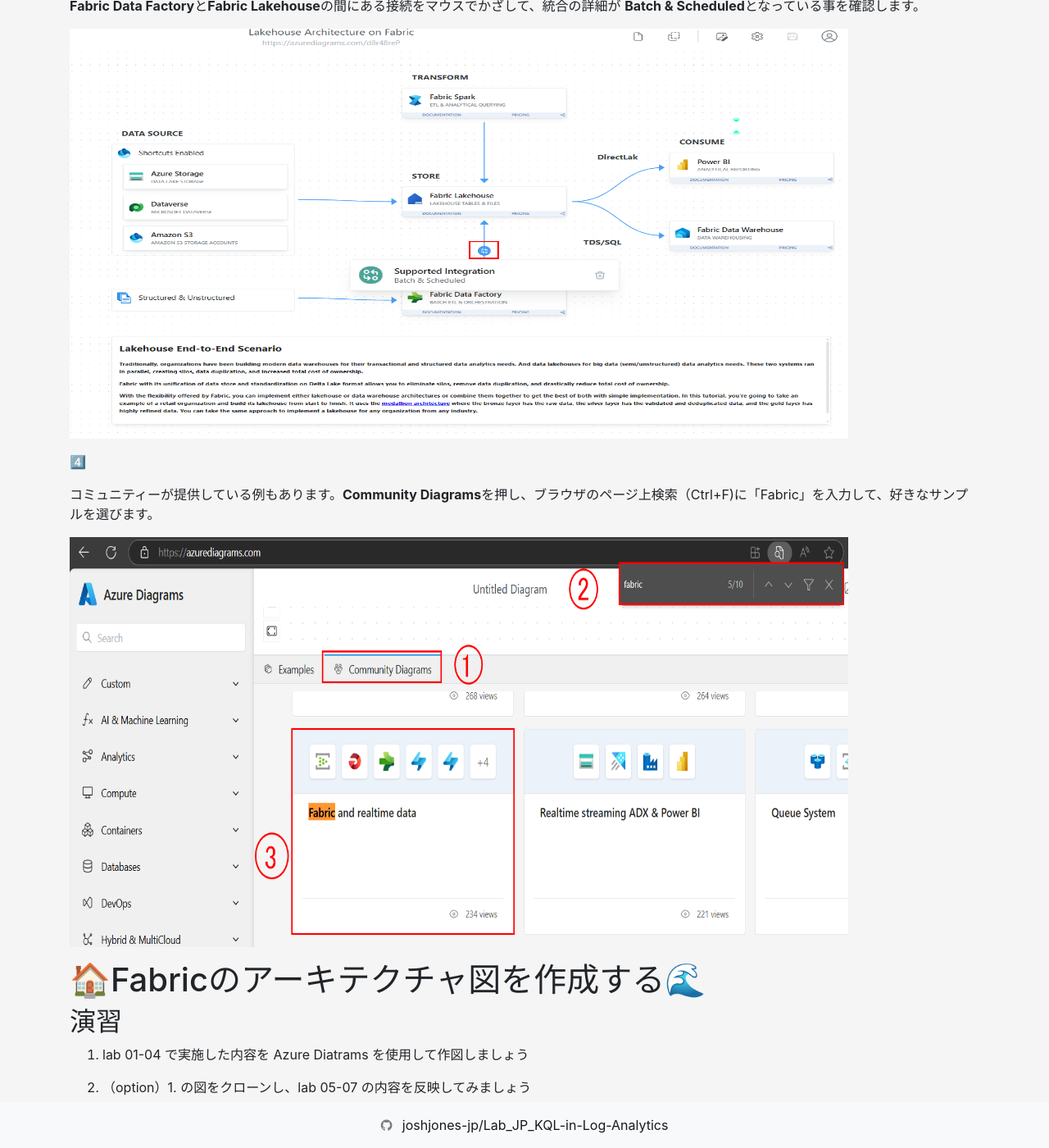
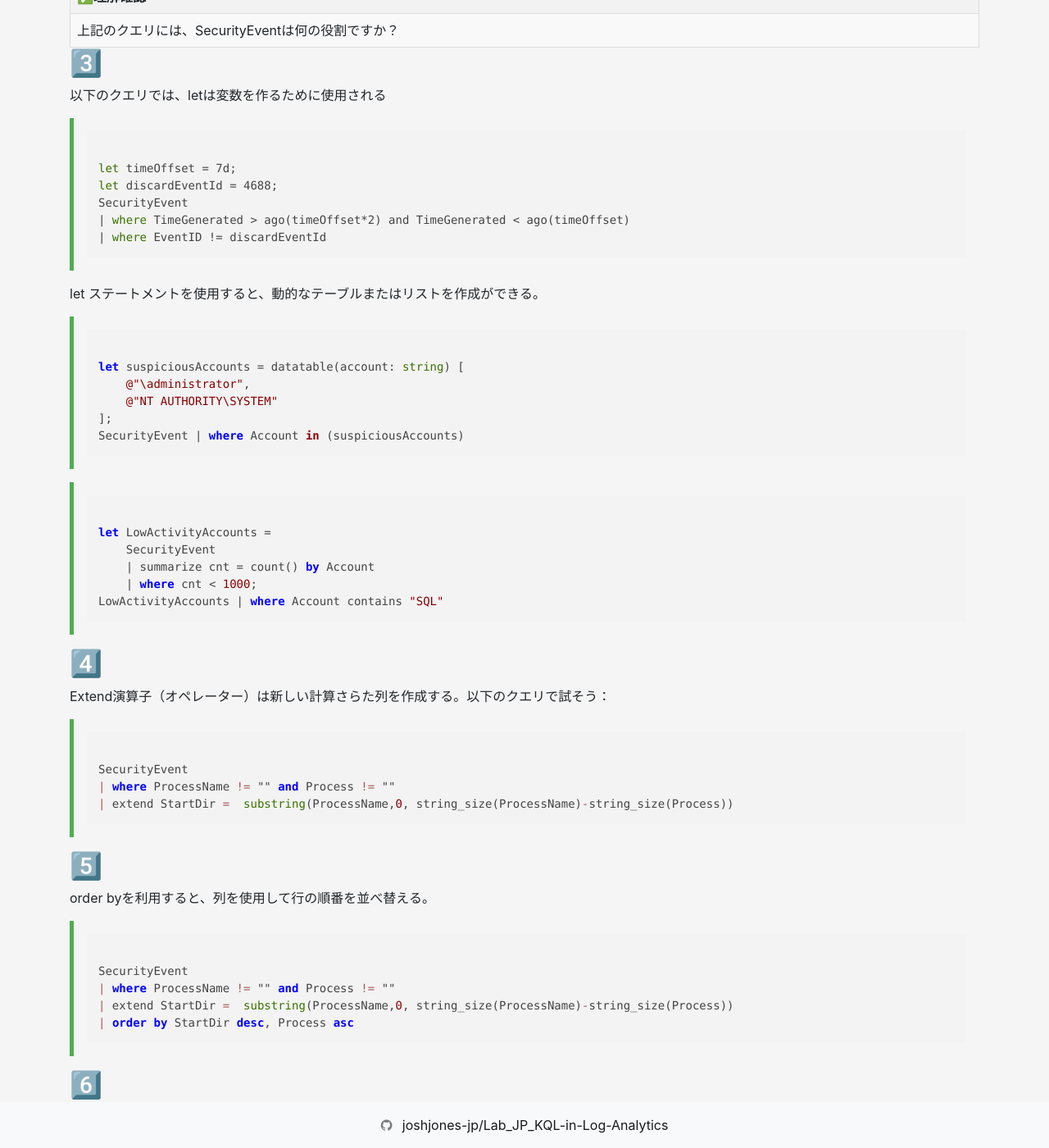
Before and after one commit to joshjones-jp/Lab_JP_KQL-in-Log-Analytics, a Jekyll site: the page built from KQL-LA演習.md, in a window 1280 px wide and 1400 px high, scrolled down 7320 px. Shown: the whole window at 82% size. Built offline with Jekyll 4.4.1, drawn with Linux system fonts in a browser that asks for light colours; nearby versions of some CDN libraries; some of the changed text lies outside the part shown.

Commit message:
Update KQL-LA演習.md

```diff
--- a/KQL-LA演習.md
+++ b/KQL-LA演習.md
@@ -129,6 +129,8 @@ Log Analytics ワークスペースは、すべての Azure および Azure 以
 
 # 演習：Microsoft Sentinel用の KQL
 
+### 以下のクエリ練習によって、ハンズオンでKQLの勉強ができる。Log Analyticsのデモ ワークスペースによって、演習のクエリはたまにエラーが発生する。パラメーターの調整や Copilot 等の生成AIツールでトラブルシューティングを行ってください。
+
 
 ## **1️⃣**
 以下のクエリをコピーして、クエリウィンドウに使用してください
@@ -237,28 +239,108 @@ SecurityEvent | where EventID in (4624, 4625)
   </tr>
 </table>
 
+
 ## **3️⃣**
 
-**Fabric Data Factory**と**Fabric Lakehouse**の間にある接続をマウスでかざして、統合の詳細が **Batch & Scheduled**となっている事を確認します。
+以下のクエリでは、letは変数を作るために使用される
+
+<div class="code-container">
+<link rel="stylesheet" href="//cdnjs.cloudflare.com/ajax/libs/highlight.js/10.7.2/styles/default.min.css">
+<script src="//cdnjs.cloudflare.com/ajax/libs/highlight.js/10.7.2/highlight.min.js"></script>
+<script>hljs.highlightAll();</script>
+<pre><code class="kusto">
+let timeOffset = 7d;
+let discardEventId = 4688;
+SecurityEvent
+| where TimeGenerated > ago(timeOffset*2) and TimeGenerated < ago(timeOffset)
+| where EventID != discardEventId
+</code></pre>
+</div>
+
+let ステートメントを使用すると、動的なテーブルまたはリストを作成ができる。
 
 
-<img src="images/AZD12.png" alt="Azure Diagrams画面" style="width:950px; height:500px;">
-
-**4️⃣**
+<div class="code-container">
+<link rel="stylesheet" href="//cdnjs.cloudflare.com/ajax/libs/highlight.js/10.7.2/styles/default.min.css">
+<script src="//cdnjs.cloudflare.com/ajax/libs/highlight.js/10.7.2/highlight.min.js"></script>
+<script>hljs.highlightAll();</script>
+<pre><code class="kusto">
+let suspiciousAccounts = datatable(account: string) [
+    @"\administrator",
+    @"NT AUTHORITY\SYSTEM"
+];
+SecurityEvent | where Account in (suspiciousAccounts)
+</code></pre>
+</div>
 
 
-コミュニティーが提供している例もあります。**Community Diagrams**を押し、ブラウザのページ上検索（Ctrl+F)に「Fabric」を入力して、好きなサンプルを選びます。
+<div class="code-container">
+<link rel="stylesheet" href="//cdnjs.cloudflare.com/ajax/libs/highlight.js/10.7.2/styles/default.min.css">
+<script src="//cdnjs.cloudflare.com/ajax/libs/highlight.js/10.7.2/highlight.min.js"></script>
+<script>hljs.highlightAll();</script>
+<pre><code class="kusto">
+let LowActivityAccounts =
+    SecurityEvent
+    | summarize cnt = count() by Account
+    | where cnt < 1000;
+LowActivityAccounts | where Account contains "SQL"
+</code></pre>
+</div>
 
 
-<img src="images/AZD13.png" alt="Azure Diagrams画面" style="width:950px; height:500px;">
+## **4️⃣**
+
+Extend演算子（オペレーター）は新しい計算さらた列を作成する。以下のクエリで試そう：
+
+
+<div class="code-container">
+<link rel="stylesheet" href="//cdnjs.cloudflare.com/ajax/libs/highlight.js/10.7.2/styles/default.min.css">
+<script src="//cdnjs.cloudflare.com/ajax/libs/highlight.js/10.7.2/highlight.min.js"></script>
+<script>hljs.highlightAll();</script>
+<pre><code class="kusto">
+SecurityEvent
+| where ProcessName != "" and Process != ""
+| extend StartDir =  substring(ProcessName,0, string_size(ProcessName)-string_size(Process))
+</code></pre>
+</div>
+
+
+## **5️⃣**
+
+
+order byを利用すると、列を使用して行の順番を並べ替える。
+
+
+<div class="code-container">
+<link rel="stylesheet" href="//cdnjs.cloudflare.com/ajax/libs/highlight.js/10.7.2/styles/default.min.css">
+<script src="//cdnjs.cloudflare.com/ajax/libs/highlight.js/10.7.2/highlight.min.js"></script>
+<script>hljs.highlightAll();</script>
+<pre><code class="kusto">
+SecurityEvent
+| where ProcessName != "" and Process != ""
+| extend StartDir =  substring(ProcessName,0, string_size(ProcessName)-string_size(Process))
+| order by StartDir desc, Process asc
+</code></pre>
+</div>
+
+
+## **6️⃣**
+
+
+プロジェクトを使用すると、結果に含まれる列の構成ができる。
+
+| 演算子 | 説明 |
+|----------|----------|
+| project | 含める列、名前を変更する列、または削除する列を選択し、新しい計算列を挿入します。 |
+| project-away | 出力から除去する入力の列を選択します。 |
+| project-keep | 出力に保持する入力の列を選択します。|
+| project-rename | 結果の出力で名前を変更する列を選択します。 |
+| project-reorder | 結果の出力における列の順序を設定します。 |
 
 
 
+# 🧩演習：クエリ作成チャレンジ🧩
 
-# 🏠Fabricのアーキテクチャ図を作成する🌊
-
-
-## 演習
 
 1. lab 01-04 で実施した内容を Azure Diatrams を使用して作図しましょう
 
@@ -282,36 +361,6 @@ SecurityEvent | where EventID in (4624, 4625)
    1. [Azure Diagrams](https://azurediagrams.com/NhmRmML4)
 
 
-
-# 📂図のエクスポートと共有🔗
-
-<u><b>図の共有方法は２つあります</b></u>
-
-方法1️⃣：画像として保存
-
-PNGとSVGは使えます。右上の画像アイコンを押して、ファイルタイプを選択します。
-
-SVGを選ぶと、ライブインタラクション（スクロール等）ができます
-
-<img src="images/AZD20.png" alt="Azure Diagrams画面" style="width:950px; height:500px;">
-
-方法2️⃣：図へのアクセスを共有
-
-３つの共有タイプがあります。
-1. **Community**:図は検索可能で、誰でも閲覧でき、**Community Diagrams** に表示されます。
-
-1. **Link**:図は検索から隠されていますが、ユニークなリンクを持っている人なら誰でもアクセスできます。
-
-1. **Private**:図は共有した人だけがアクセスできます。
-
-共有するために、Diagram を保存して、設定の歯車 ⚙ を押します。
-
-設定のオプションから、Sharing 👥 を押します。
-
-<img src="images/AZD21.png" alt="Azure Diagrams画面" style="width:950px; height:500px;">
-
-
-
 ## リソース
 
 - [Microsoft Fabric でメダリオン Lakehouse アーキテクチャを実装](https://learn.microsoft.com/jp-ja/fabric/onelake/onelake-medallion-lakehouse-architecture)
```
Also changed, not shown: other parts of KQL-LA演習.md (+1 -4 lines).
